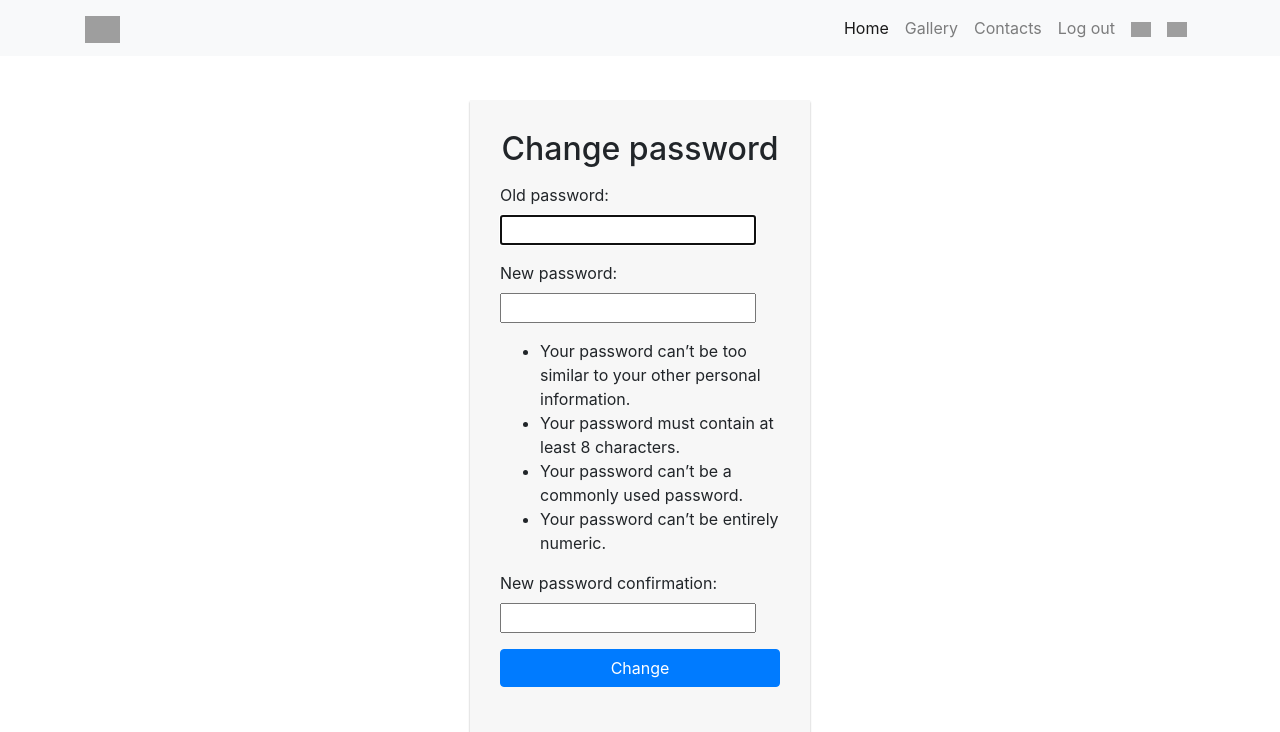
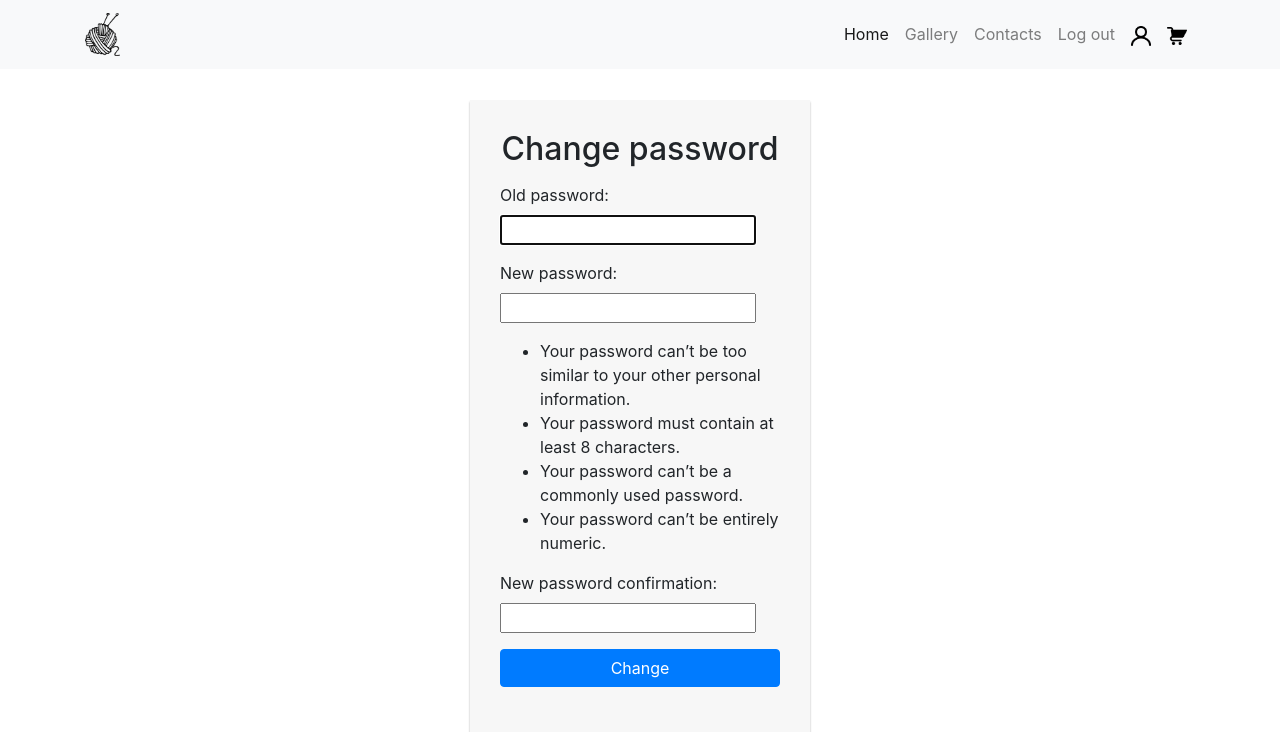
Before and after one commit to ArtamonovDen/knittingShop, a Django app: page /change-password/ in a window 1280 px wide. Shown: the top 732 px of the page. Run offline with Django 3.2, Linux system fonts and the light colour scheme; the visitor is signed in with stand-in values (Sample User, id 1); some libraries are stand-ins or nearby versions; some web fonts are replaced; grey boxes are pictures that could not be loaded.

Commit message:
Add static navigation pictures

```diff
--- a/knittingshop/templates/base.html
+++ b/knittingshop/templates/base.html
@@ -23,11 +23,11 @@
   <title>Knitting shop</title>
    {% endblock%}
 
-{% load static %}
+
 </head>
 
 
-
+{% load static %}
 
 
 <body >
@@ -39,7 +39,7 @@
 <nav class="navbar navbar-expand-lg navbar-light bg-light fixed-top">
 
   <div class="container">
-    <a class="navbar-brand" href="#"><img src="https://cdn.onlinewebfonts.com/svg/img_550363.png" width="35px" alt="On-line shop"></a>
+    <a class="navbar-brand" href="#"><img src="{% static 'knittingshop/img/knit.png' %}" width="35px" alt="On-line shop"></a>
     <button class="navbar-toggler" type="button" data-toggle="collapse" data-target="#navbarResponsive" aria-controls="navbarResponsive" aria-expanded="false" aria-label="Toggle navigation">
       <span class="navbar-toggler-icon"></span>
     </button>
@@ -63,7 +63,7 @@
         {% endif %}
         <li class="nav-item">
           {% if user.is_authenticated %}
-          <a class="nav-link" href="{% url 'knittingshop:edit_profile' %}"><img src="http://cdn.onlinewebfonts.com/svg/img_202755.png" width="20px"> </a>
+          <a class="nav-link" href="{% url 'knittingshop:edit_profile' %}"><img src="{% static 'knittingshop/img/user.png'%}" alt="account" width="20px"> </a>
           {% else %}
           <a class="nav-link" href="{% url 'knittingshop:login' %}">Sign in</a>
           {% endif %}
@@ -76,7 +76,7 @@
 
         {% if user.is_authenticated %}
         <li class="nav-item">
-          <a class="nav-link" href="#"><img src="https://cdn.onlinewebfonts.com/svg/img_218395.png" width="20px"> </a>
+          <a class="nav-link" href="#"><img src="{% static 'knittingshop/img/busket.png' %}" alt="busket" width="20px"> </a>
         </li>
         {% endif %}
 
```
Also changed, not shown: knittingshop/static/knittingshop/img/busket.png (added), knittingshop/static/knittingshop/img/knit.png (added), knittingshop/static/knittingshop/img/user.png (added).
